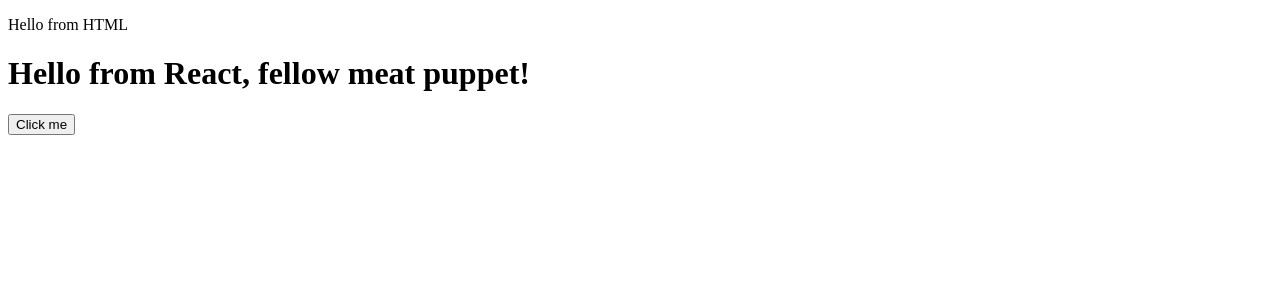
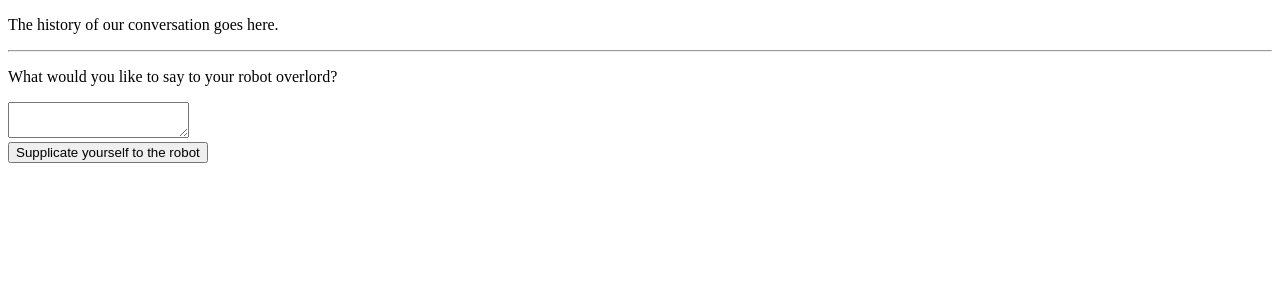
Before and after one commit to jamesshore/ai_chronicles, a React app in the folder front_end/: page / in a window 1280 px wide. Shown: the top 300 px of the page. Built offline with nearby package versions, Linux system fonts and the light colour scheme.

Commit message:
Placeholder front-end web page

```diff
--- /dev/null
+++ b/front_end/src/application.tsx
@@ -0,0 +1,16 @@
+export function Application() {
+  return <>
+    <div className="conversation">
+      <p>The history of our conversation goes here.</p>
+    </div>
+    <hr />
+    <div className="interaction">
+      <form>
+        <p>What would you like to say to your robot overlord?</p>
+        <textarea></textarea>
+        <br />
+        <button>Supplicate yourself to the robot</button>
+      </form>
+    </div>
+  </>;
+}
--- a/front_end/src/index.html
+++ b/front_end/src/index.html
@@ -8,8 +8,6 @@
 </head>
 <body>
 
-<p>Hello from HTML</p>
-
 <div id="react-root">
 	<p>Loading React...</p>
 </div>
--- a/front_end/src/index.tsx
+++ b/front_end/src/index.tsx
@@ -1,12 +1,14 @@
 // Copyright Titanium I.T. LLC.
 import { createRoot } from 'react-dom/client';
-import { Hello } from "./hello.js";
+import { Application } from "./application.js";
 
 const domNode = document.getElementById('react-root');
 if (domNode === null) throw new Error("Couldn't find 'react-root' DOM element");
 
 const root = createRoot(domNode);
-root.render(<Hello name="fellow meat puppet" onClick={onClick} />);
+
+root.render(<Application />);
+// root.render(<Hello name="fellow meat puppet" onClick={onClick} />);
 
 function onClick() {
   alert("I too enjoy using my human legs to walk adjacent to dihydrogen monoxide.");
```
Also changed, not shown: 1 other file (tests, documents, lock files or other folders).
